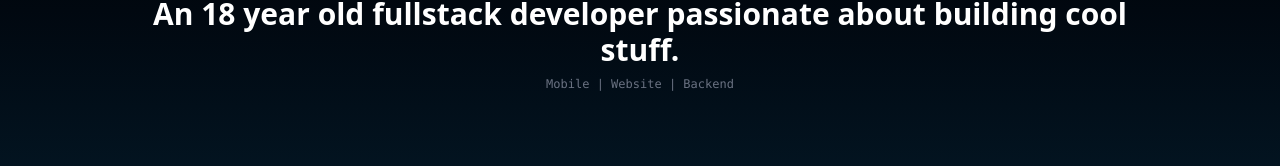
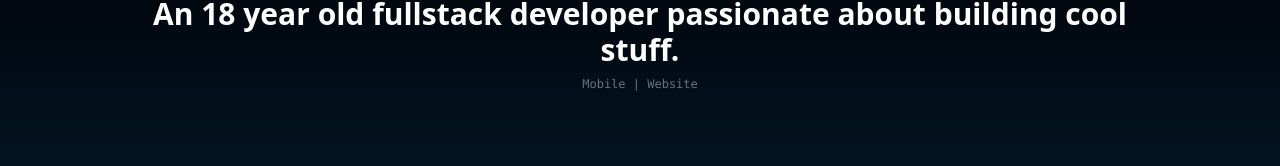
Before and after one commit to jbranabb/canuseeme, a React (Vite) app: page / in a window 1280 px wide. Shown: the part 370-536 px from the top of the page. Built offline with nearby package versions, Linux system fonts and the light colour scheme.

Commit message:
removing tag backend

```diff
--- a/src/components/pages/Home/Welcome.tsx
+++ b/src/components/pages/Home/Welcome.tsx
@@ -24,7 +24,7 @@ export default function Welcome() {
           <span
             className="font-serif text-lg">The Future Developer turning your ideas into reality.</span>
           <span className="font-sans font-semibold text-3xl">An 18 year old fullstack developer passionate about building cool stuff.</span>
-          <span className="text-xs font-mono text-gray-500 mt-2">Mobile | Website | Backend</span>
+          <span className="text-xs font-mono text-gray-500 mt-2">Mobile | Website</span>
         </div>
       </div>
       <div className={`${visibilty ? 'opacity-0' : 'opacity-100'} flex justify-center mb-20 animate-bounce text-white font-medium text-xs hover:opacity-0 transition-opacity`}>Hey Lets Scroll Down</div>
```
